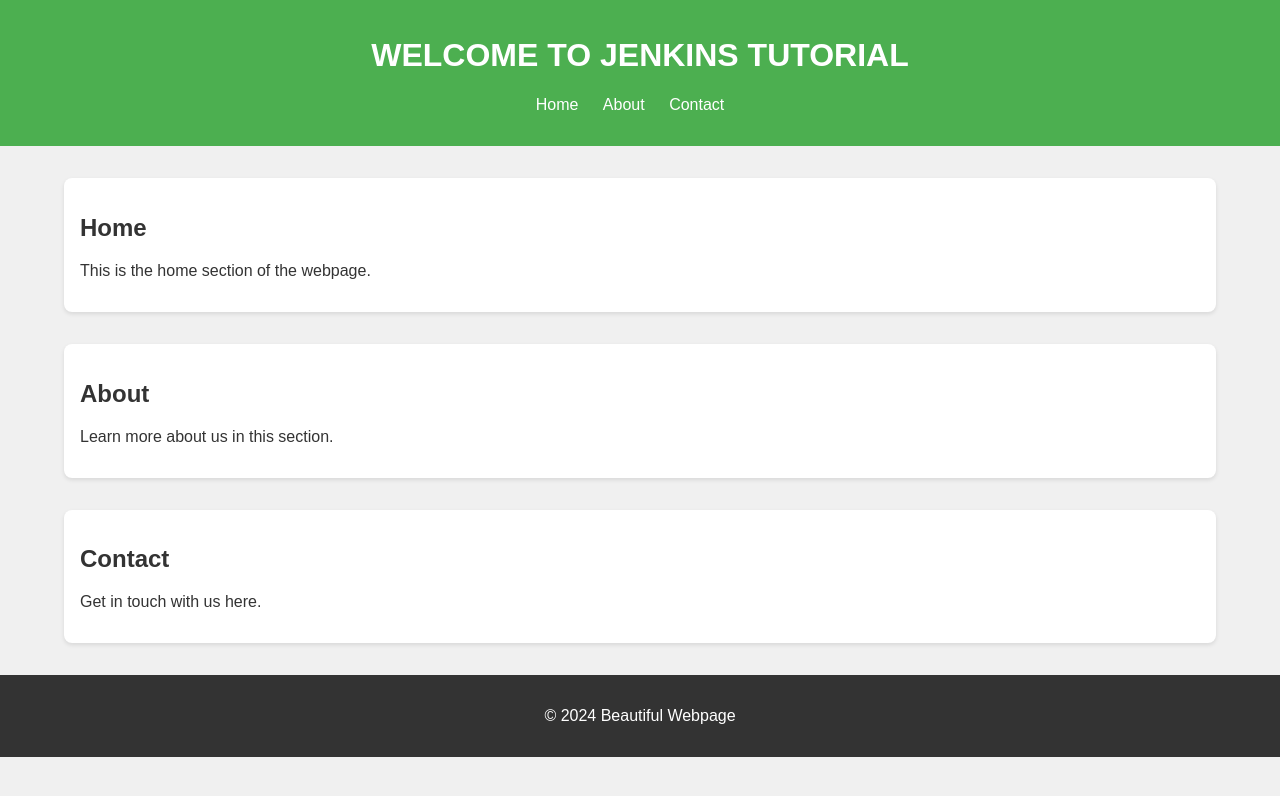
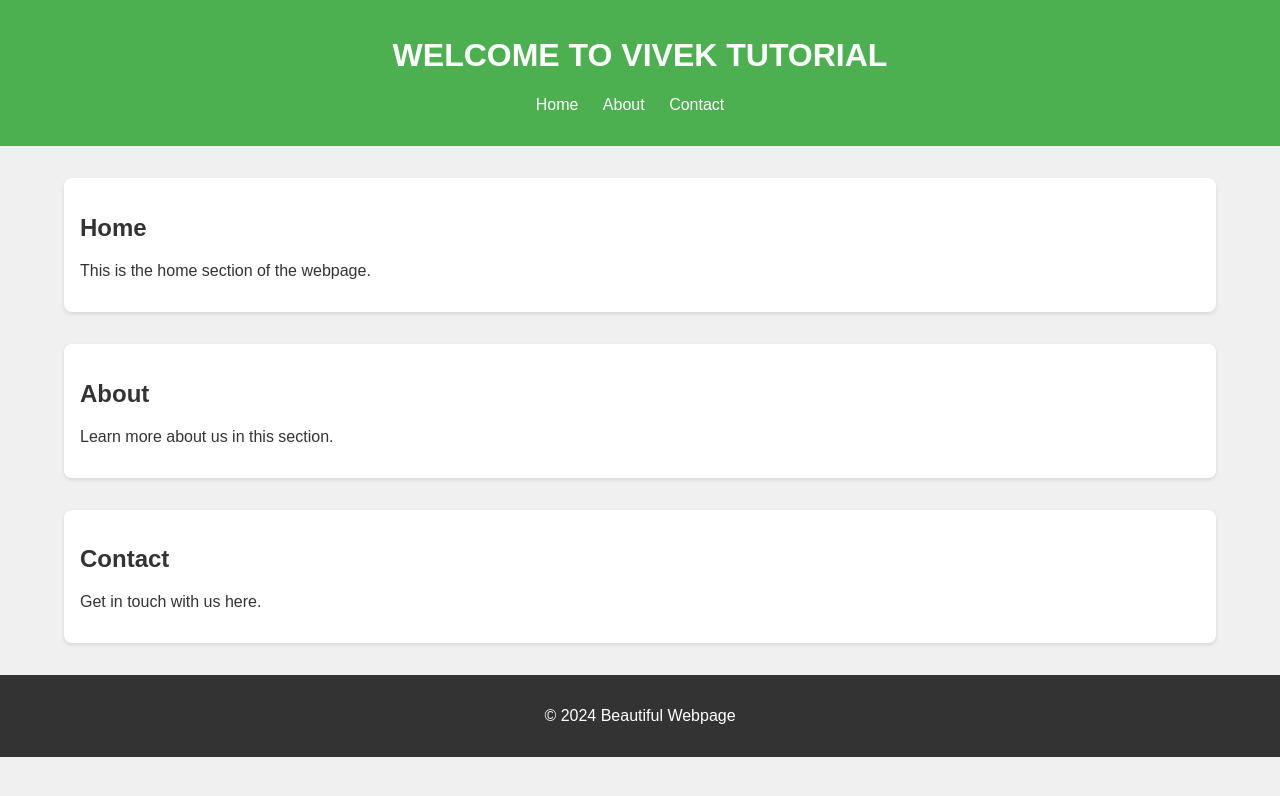
Before and after one commit to vivek943161/testpy, a plain HTML site: page index.html in a window 1280 px wide. Drawn offline with Linux system fonts and the light colour scheme.

Commit message:
Update index.html

```diff
--- a/index.html
+++ b/index.html
@@ -51,7 +51,7 @@
 </head>
 <body>
     <header>
-        <h1> WELCOME TO JENKINS TUTORIAL </h1>
+        <h1> WELCOME TO VIVEK TUTORIAL </h1>
         <nav>
             <ul>
                 <li><a href="#home">Home</a></li>
```
